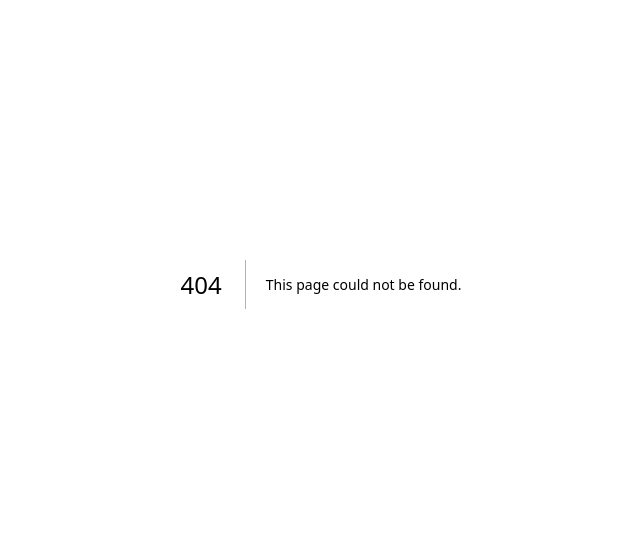
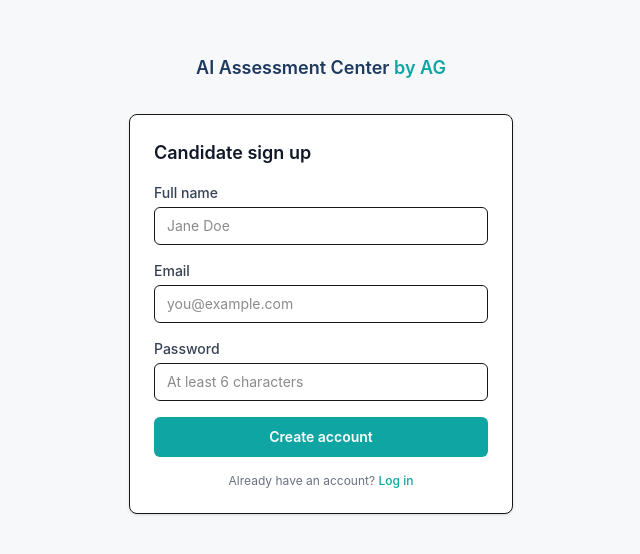
Before and after one commit to kerimkamran/aiac-platform, a Next.js app: page /signup in a window 1280 px wide. Before the commit this address had no page. Shown: the part 116-670 px from the top of the page, without its empty margins (319-959 px from the left). Built offline with nearby package versions, Linux system fonts and the light colour scheme.

Commit message:
Add files via upload

```diff
--- /dev/null
+++ b/src/app/signup/actions.ts
@@ -0,0 +1,30 @@
+"use server";
+
+import { createClient } from "@/lib/supabase/server";
+import { redirect } from "next/navigation";
+
+export async function signup(formData: FormData) {
+  const supabase = await createClient();
+
+  const email = String(formData.get("email") || "");
+  const password = String(formData.get("password") || "");
+  const fullName = String(formData.get("full_name") || "");
+
+  const { data, error } = await supabase.auth.signUp({
+    email,
+    password,
+    options: {
+      data: { full_name: fullName, role: "candidate" },
+    },
+  });
+
+  if (error) {
+    redirect(`/signup?error=${encodeURIComponent(error.message)}`);
+  }
+
+  if (data.session) {
+    redirect("/candidate");
+  }
+
+  redirect("/login?error=" + encodeURIComponent("Account created. Please check your email to confirm, then log in."));
+}
--- /dev/null
+++ b/src/app/signup/page.tsx
@@ -0,0 +1,77 @@
+import Link from "next/link";
+import { signup } from "./actions";
+
+export default async function SignupPage({
+  searchParams,
+}: {
+  searchParams: Promise<{ error?: string }>;
+}) {
+  const { error } = await searchParams;
+
+  return (
+    <div className="min-h-screen flex items-center justify-center bg-background px-4">
+      <div className="w-full max-w-sm">
+        <div className="text-center mb-8">
+          <Link href="/" className="font-semibold text-brand text-lg">
+            AI Assessment Center <span className="text-accent">by AG</span>
+          </Link>
+        </div>
+
+        <form action={signup} className="bg-white border rounded-lg shadow-sm p-6 space-y-4">
+          <h1 className="text-lg font-semibold text-gray-900">Candidate sign up</h1>
+
+          {error && (
+            <p className="text-sm text-amber-700 bg-amber-50 border border-amber-200 rounded-md px-3 py-2">
+              {error}
+            </p>
+          )}
+
+          <div>
+            <label className="block text-sm font-medium text-gray-700 mb-1">Full name</label>
+            <input
+              type="text"
+              name="full_name"
+              required
+              className="w-full border rounded-md px-3 py-2 text-sm focus:outline-none focus:ring-2 focus:ring-accent"
+              placeholder="Jane Doe"
+            />
+          </div>
+
+          <div>
+            <label className="block text-sm font-medium text-gray-700 mb-1">Email</label>
+            <input
+              type="email"
+              name="email"
+              required
+              className="w-full border rounded-md px-3 py-2 text-sm focus:outline-none focus:ring-2 focus:ring-accent"
+              placeholder="you@example.com"
+            />
+          </div>
+
+          <div>
+            <label className="block text-sm font-medium text-gray-700 mb-1">Password</label>
+            <input
+              type="password"
+              name="password"
+              required
+              minLength={6}
+              className="w-full border rounded-md px-3 py-2 text-sm focus:outline-none focus:ring-2 focus:ring-accent"
+              placeholder="At least 6 characters"
+            />
+          </div>
+
+          <button
+            type="submit"
+            className="w-full bg-accent text-white rounded-md py-2.5 text-sm font-semibold hover:opacity-90 transition-opacity"
+          >
+            Create account
+          </button>
+
+          <p className="text-xs text-gray-500 text-center">
+            Already have an account? <Link href="/login" className="text-accent font-medium">Log in</Link>
+          </p>
+        </form>
+      </div>
+    </div>
+  );
+}
```
